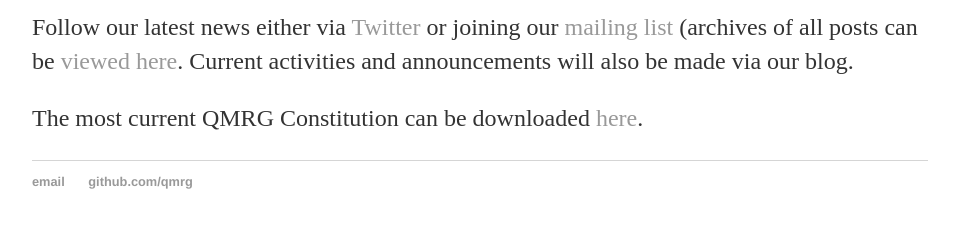
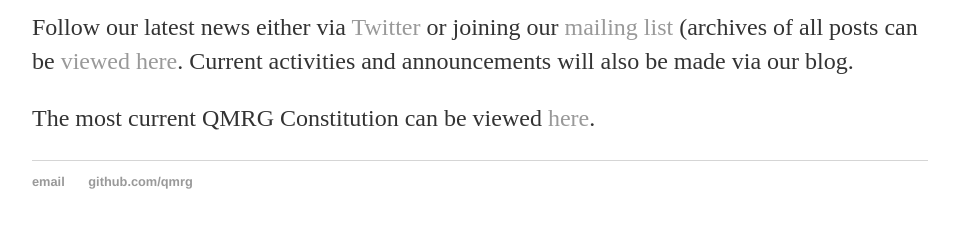
Before and after one commit to qmrg/qmrg.github.io, a Jekyll site: the page built from about.md, in a window 1280 px wide. Shown: the part 671-917 px from the top of the page, without its empty margins (160-1119 px from the left). Built offline with Jekyll 4.4.1, drawn with Linux system fonts in a browser that asks for light colours.

Commit message:
Update about.md
Edited link for constitution

```diff
--- a/about.md
+++ b/about.md
@@ -11,4 +11,4 @@
 
 Follow our latest news either via [Twitter](https://twitter.com/qmrg_rgs_ibg) or joining our [mailing list](https://www.jiscmail.ac.uk/cgi-bin/webadmin?SUBED1=QUANT-GEOG&A=1) (archives of all posts can be [viewed here](https://www.jiscmail.ac.uk/cgi-bin/webadmin?A0=QUANT-GEOG). Current activities and announcements will also be made via our blog.
 
-The most current QMRG Constitution can be downloaded [here](https://alexsingleton.files.wordpress.com/2014/09/constitution_2001.pdf).
+The most current QMRG Constitution can be viewed [here](https://qmrg.github.io/constitution/).
```
